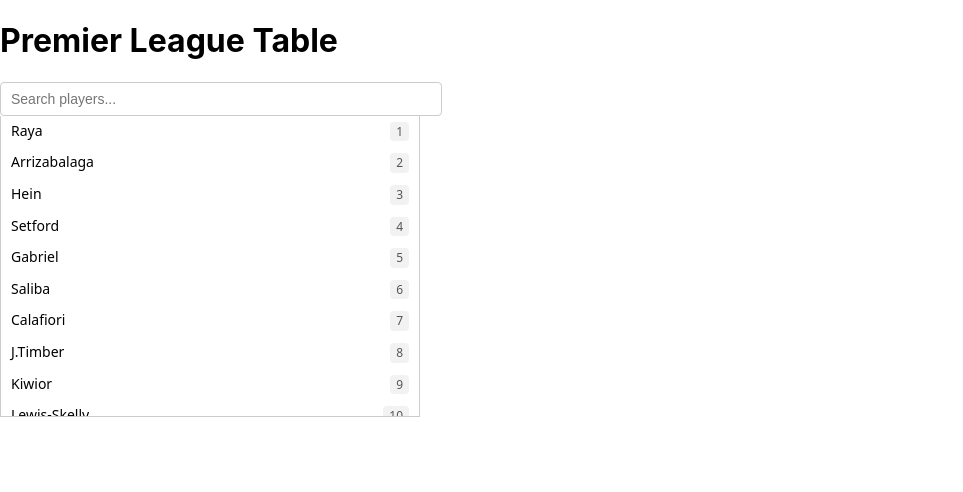
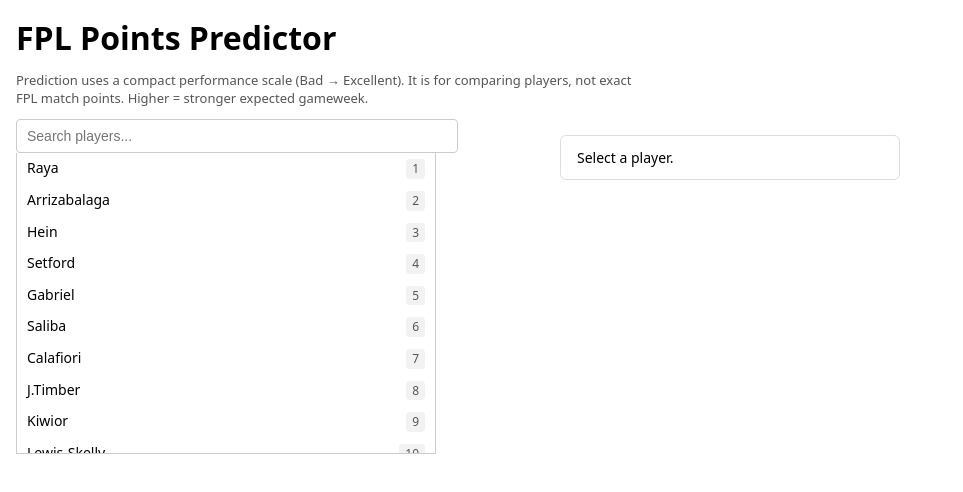
Before and after one commit to bragehs/FPL_forecast, a React (Vite) app: page / in a window 1280 px wide. Shown: the top 492 px of the page, without its empty margins (0-963 px from the left). Built offline with nearby package versions, Linux system fonts and the light colour scheme.

Commit message:
displays preds

```diff
--- a/package.json
+++ b/package.json
@@ -17,7 +17,8 @@
     "papaparse": "^5.4.1",
     "react": "^18.3.1",
     "react-dom": "^18.3.1",
-    "react-router-dom": "^6.26.2"
+    "react-router-dom": "^6.26.2",
+    "swr": "^2.3.6"
   },
   "devDependencies": {
     "@types/papaparse": "^5.3.14",
--- a/src/App.tsx
+++ b/src/App.tsx
@@ -1,13 +1,65 @@
-// src/App.js
+import React, { useState } from "react";
 import { PlayerSearch } from "./PlayerSearch";
+import { Prediction } from "./Prediction";
 
 function App() {
-    return (
-        <div className="App">
-            <h1>Premier League Table</h1>
-            <PlayerSearch />
+  const [playerId, setPlayerId] = useState<number | string | null>(null);
+  const [playerName, setPlayerName] = useState<string | null>(null);
+  const setPlayer = (id: number | string, name: string) => {
+    setPlayerId(id);
+    setPlayerName(name);
+  };
+  return (
+    <div style={outerStyle}>
+      <h1 style={{ margin: 0 }}>FPL Points Predictor</h1>
+      <p style={subheadStyle}>
+        Prediction uses a compact performance scale (Bad → Excellent). It is for comparing players, not exact FPL match points. Higher = stronger expected gameweek.
+      </p>
+      <div style={contentRow}>
+        <div style={leftCol}>
+          <PlayerSearch onPlayerSelect={setPlayer} />
         </div>
-    );
+        <div style={rightCol}>
+          <Prediction playerId={playerId} playerName={playerName} />
+        </div>
+      </div>
+    </div>
+  );
 }
 
+const outerStyle: React.CSSProperties = {
+  flex: 1,
+  display: 'flex',
+  flexDirection: 'column',
+  padding: 16,
+  gap: 12
+};
+
+const subheadStyle: React.CSSProperties = {
+  margin: 0,
+  fontSize: 13,
+  lineHeight: 1.4,
+  fontWeight: 400,
+  color: '#555',
+  maxWidth: 640
+};
+
+const contentRow: React.CSSProperties = {
+  flex: 1,
+  display: 'flex',
+  alignItems: 'flex-start',
+  gap: 24,
+  minHeight: 0
+};
+
+const leftCol: React.CSSProperties = {
+  flex: 1,
+  maxWidth: 520
+};
+
+const rightCol: React.CSSProperties = {
+  width: 340,
+  flexShrink: 0
+};
+
 export default App;
--- a/src/PlayerSearch.tsx
+++ b/src/PlayerSearch.tsx
@@ -8,7 +8,7 @@
 }
 
 interface PlayerSearchProps {
-  onPlayerSelect?: (playerId: PlayerEntry['id']) => void;
+  onPlayerSelect: (playerId: PlayerEntry['id'], playerName: PlayerEntry['name']) => void;
   placeholder?: string;
 }
 
@@ -41,14 +41,9 @@
       )
       .slice(0, 100);
   }, [players, query]);
-
-  const placeholderSelect = useCallback((playerId: PlayerEntry['id']) => {
-    console.log('Selected player id:', playerId);
-  }, []);
-
   const handleSelect = useCallback((player: PlayerEntry) => {
-    (onPlayerSelect || placeholderSelect)(player.id);
-  }, [onPlayerSelect, placeholderSelect]);
+    onPlayerSelect(player.id, player.name);
+  }, [onPlayerSelect]);
 
   const onKeyDown: React.KeyboardEventHandler<HTMLInputElement> = e => {
     if (e.key === 'ArrowDown') {
--- /dev/null
+++ b/src/Prediction.tsx
@@ -0,0 +1,88 @@
+import React from "react";
+import { usePrediction } from "./data/get_prediction";
+
+interface PredictionProps {
+  playerId: number | string | null;
+  playerName?: string | null;
+}
+
+const beautifyMinutes = (minutes: number)  => {
+    const minutesStr = minutes > 60 ? `60>` : String(Math.round(minutes));
+    return minutesStr;
+};
+
+// Map raw points (≈0–4) into performance tiers.
+function beautifyPoints(points?: number) {
+  if (points == null || isNaN(points)) {
+    return {
+      category: "unknown" as const,
+      label: "No data",
+      range: "",
+      color: "#eeeeee"
+    };
+  }
+  const p = Math.round(points * 10) / 10; // 1 decimal
+  if (p < 1)
+    return { category: "bad" as const, label: "Bad", range: "0 – <1", color: "#ffe5e5" };
+  if (p < 2)
+    return { category: "okay" as const, label: "Okay", range: "1 – <2", color: "#fff5cc" };
+  if (p < 3)
+    return { category: "good" as const, label: "Good", range: "2 – <3", color: "#e5f8e5" };
+  return { category: "excellent" as const, label: "Excellent", range: "3+", color: "#d6f0ff" };
+}
+
+export const Prediction: React.FC<PredictionProps> = ({ playerId, playerName }) => {
+  const { prediction, error, isLoading } = usePrediction(playerId);
+
+  if (!playerId) return <div style={baseBoxStyle}>Select a player.</div>;
+  if (isLoading) return <div style={baseBoxStyle}>Loading prediction...</div>;
+  if (error) return <div style={baseBoxStyle}>Error loading prediction.</div>;
+  if (!prediction) return <div style={baseBoxStyle}>No data.</div>;
+
+  const { points, minutes } = prediction as { points?: number; minutes?: number };
+  const perf = beautifyPoints(points);
+  const minutesDisplay = minutes != null ? beautifyMinutes(minutes) : "—";
+
+  const boxStyle: React.CSSProperties = {
+    ...baseBoxStyle,
+    background: perf.color,
+    transition: "background .25s"
+  };
+
+  return (
+    <div style={boxStyle}>
+      <h2 style={{ margin: "0 0 4px" }}>Prediction {playerName ? `– ${playerName}` : ""}</h2>
+      <div style={{ fontSize: 12, opacity: 0.75, marginBottom: 8 }}>
+        Raw pts: {points != null ? (Math.round(points * 100) / 100) : "—"}
+      </div>
+      <div style={rowStyle}>
+        <span style={labelStyle}>Performance:</span>
+        <span>{perf.label} ({perf.range})</span>
+      </div>
+      <div style={rowStyle}>
+        <span style={labelStyle}>Minutes:</span>
+        <span>{minutesDisplay}</span>
+      </div>
+    </div>
+  );
+};
+
+const baseBoxStyle: React.CSSProperties = {
+  marginTop: 16,
+  padding: "12px 16px",
+  border: "1px solid #ddd",
+  borderRadius: 6,
+  maxWidth: 320,
+  fontFamily: "system-ui, sans-serif",
+  fontSize: 14
+};
+
+const rowStyle: React.CSSProperties = {
+  display: "flex",
+  justifyContent: "space-between",
+  padding: "4px 0"
+};
+
+const labelStyle: React.CSSProperties = {
+  fontWeight: 600
+};
--- /dev/null
+++ b/src/data/get_prediction.ts
@@ -0,0 +1,11 @@
+import useSWR from "swr";
+
+const fetcher = (url: string) => fetch(url).then(r => r.json());
+
+export function usePrediction(playerId: string | number | null) {
+  const { data, error, isLoading } = useSWR(
+    playerId ? `https://bragehs-fpl-forecast-huggingface.hf.space/predict?player_id=${playerId}` : null,
+    fetcher
+  );
+  return { prediction: data, error, isLoading };
+}
--- a/src/index.css
+++ b/src/index.css
@@ -1,13 +1,16 @@
-body {
+html, body, #root {
+  height: 100%;
   margin: 0;
-  font-family: -apple-system, BlinkMacSystemFont, "Segoe UI", "Roboto", "Oxygen",
-    "Ubuntu", "Cantarell", "Fira Sans", "Droid Sans", "Helvetica Neue",
-    sans-serif;
-  -webkit-font-smoothing: antialiased;
-  -moz-osx-font-smoothing: grayscale;
+  padding: 0;
 }
 
-code {
-  font-family: source-code-pro, Menlo, Monaco, Consolas, "Courier New",
-    monospace;
+body {
+  -webkit-font-smoothing: antialiased;
+  font-family: system-ui, sans-serif;
 }
+
+/* Optional: flex column app scaffold */
+#root {
+  display: flex;
+  flex-direction: column;
+}
```
Also changed, not shown: .obsidian/workspace.json, 1 other file (tests, documents, lock files or other folders).
